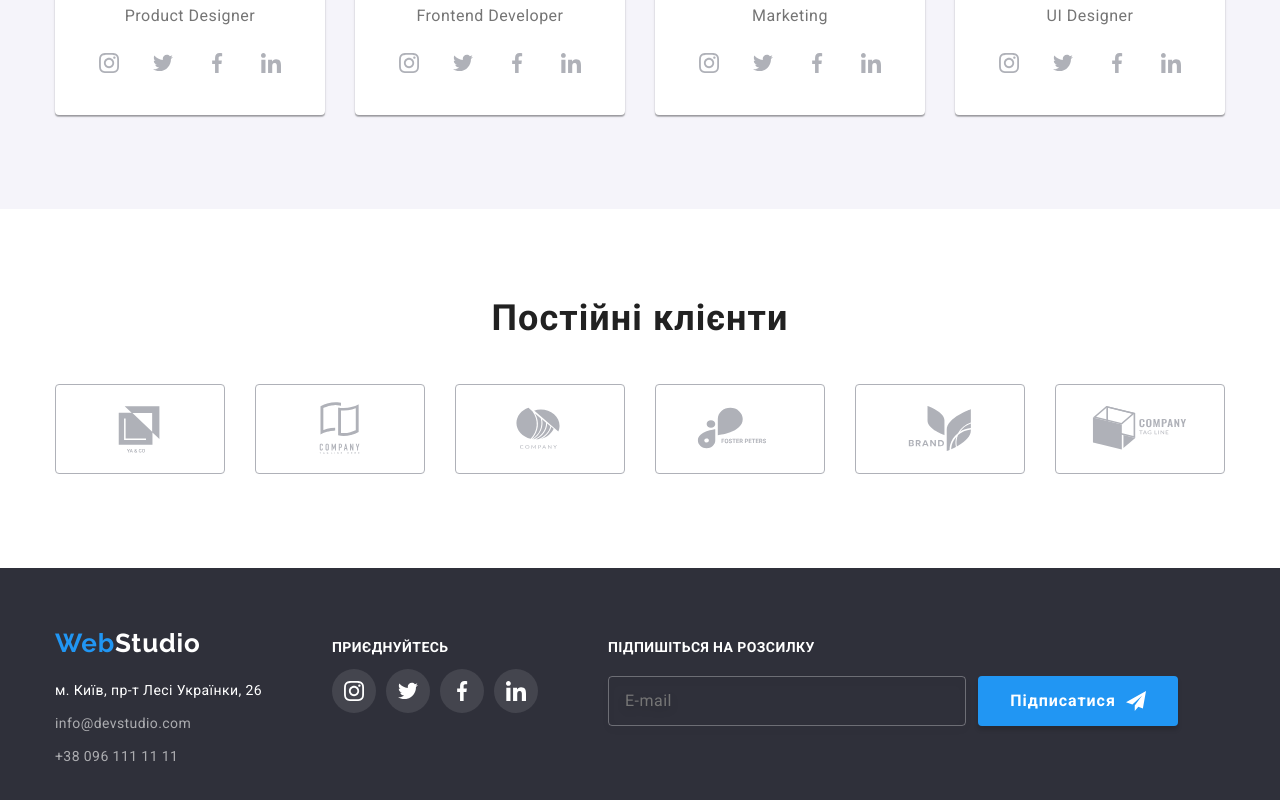
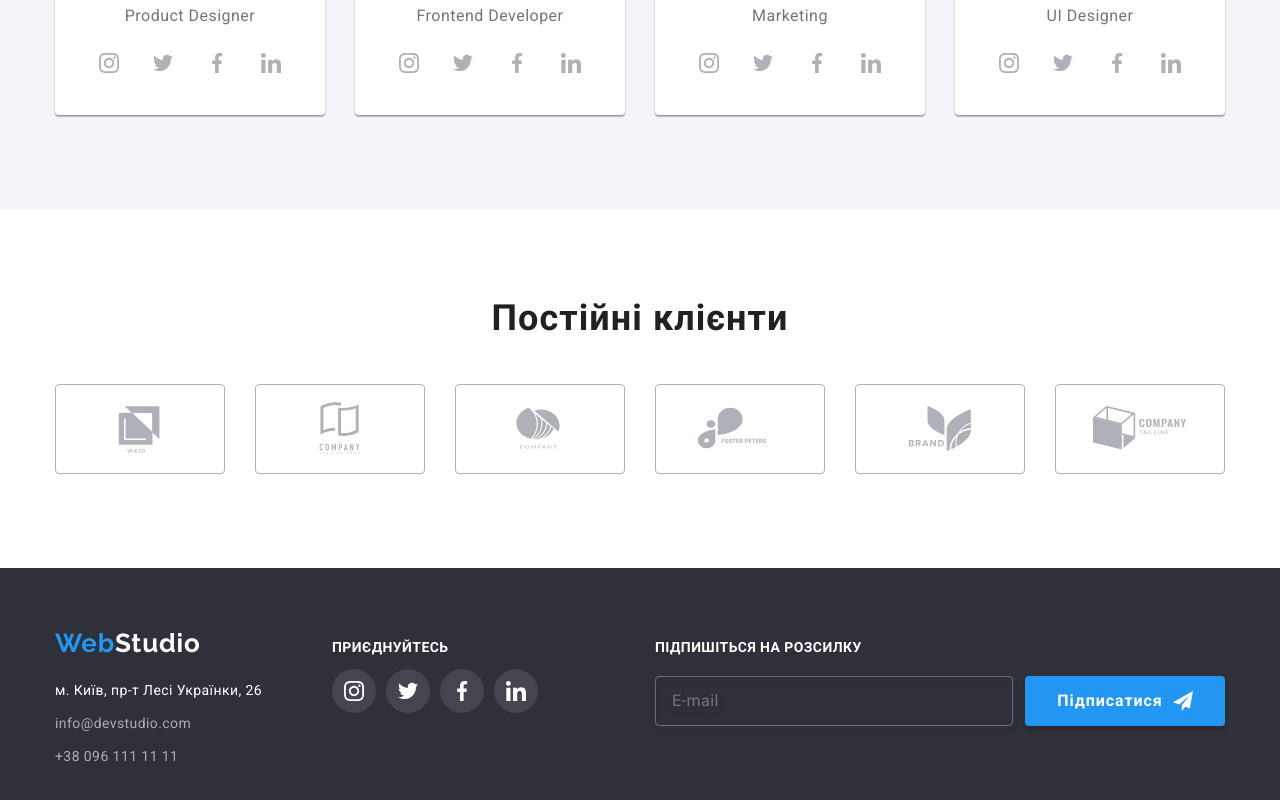
Before and after one commit to alkinuradia/goit-markup-hw-06, a plain HTML site: page index.html in a window 1280 px wide. Shown: the part 2097-2897 px from the top of the page. Drawn offline with nearby package versions, Linux system fonts and the light colour scheme.

Commit message:
hopelast

```diff
--- a/styles/styles.css
+++ b/styles/styles.css
@@ -558,7 +558,9 @@ span {
 .footer-soc-link:focus .footer-soc-icon {
 	fill: var(--accent-color);
 }
-
+.footer-subscription {
+	margin-left: auto;
+}
 .footer-text {
 	font-family: inherit;
 	font-style: normal;
```
